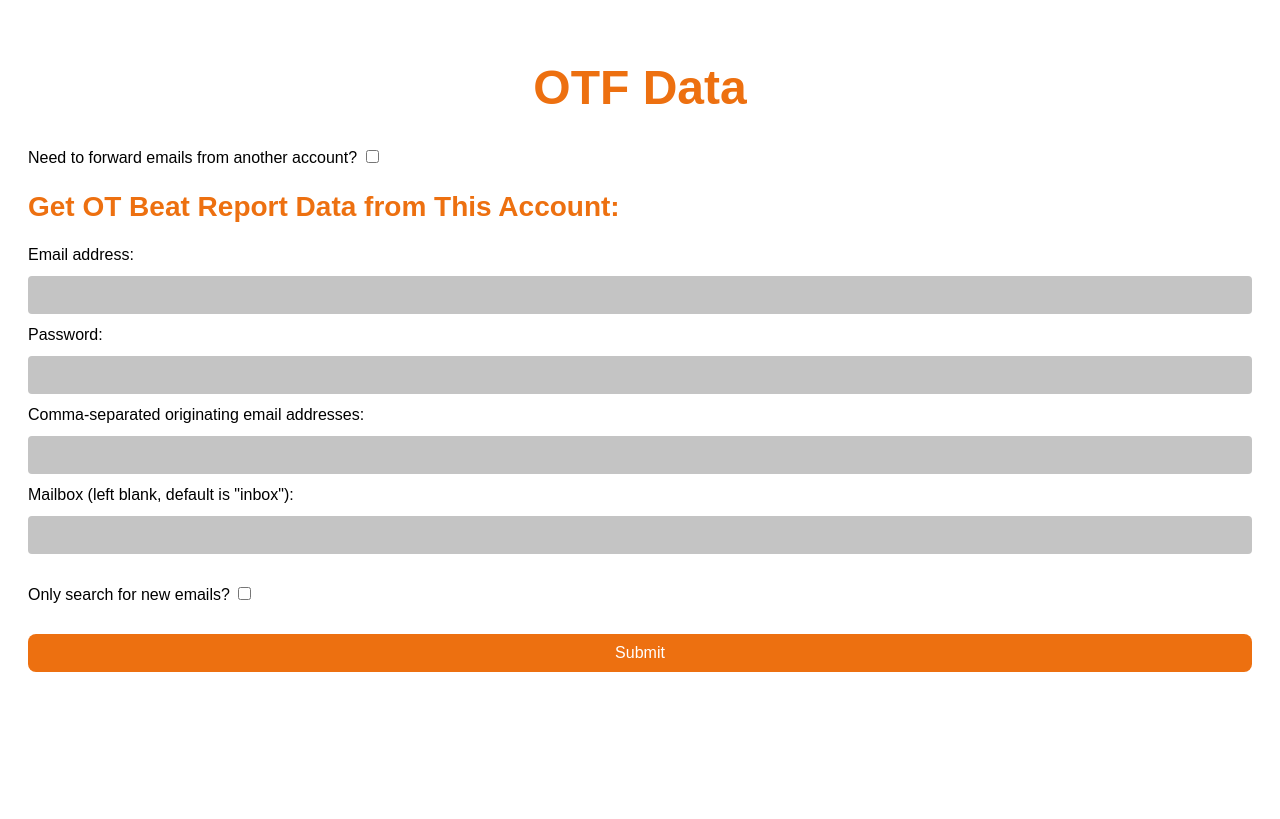
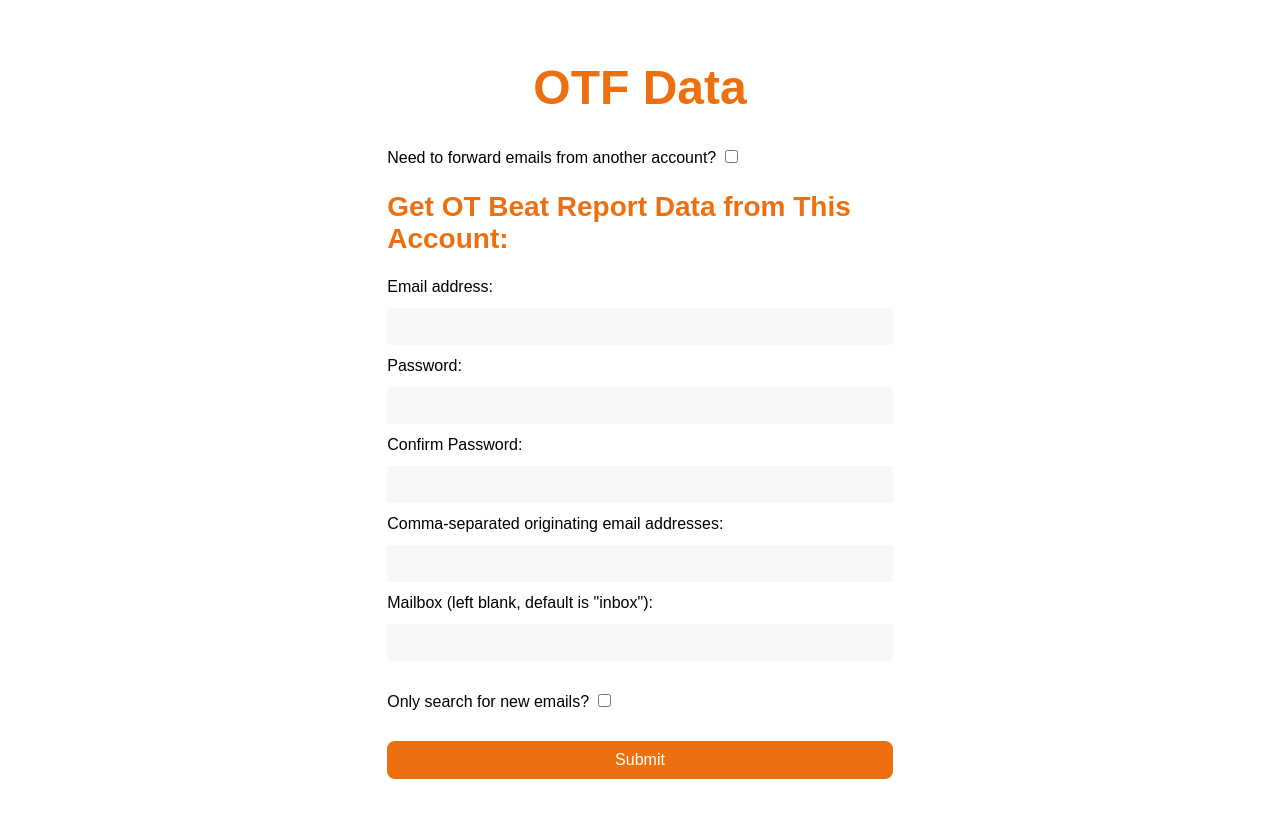
Before and after one commit to JimmyVanHout/otf_data, a Flask app: page /user_interface in a window 1280 px wide. Before the commit the page ends 672 px from the top, so only its background shows below. Run offline with Flask 2, Linux system fonts and the light colour scheme.

Commit message:
improved user interface

```diff
--- a/server/static/user_interface.css
+++ b/server/static/user_interface.css
@@ -15,27 +15,39 @@ label {
 }
 input[type=text] {
     width: 100%;
-    padding: 10px 16px;
+    padding: 8px 12px;
     margin: 12px 0px;
     border: none;
     box-sizing: border-box;
     border-radius: 4px;
-    background-color: #C4C4C4;
+    background-color: #F7F7F7;
     color: #ED7010;
     font-family: arial;
-    font-size: 16px;
+    font-size: 18px;
 }
-input[type=password] {
+input[type=email] {
     width: 100%;
-    padding: 10px 16px;
+    padding: 8px 12px;
     margin: 12px 0px;
     border: none;
     box-sizing: border-box;
     border-radius: 4px;
-    background-color: #C4C4C4;
+    background-color: #F7F7F7;
     color: #ED7010;
     font-family: arial;
-    font-size: 16px;
+    font-size: 18px;
+}
+input[type=password] {
+    width: 100%;
+    padding: 8px 12px;
+    margin: 12px 0px;
+    border: none;
+    box-sizing: border-box;
+    border-radius: 4px;
+    background-color: #F7F7F7;
+    color: #ED7010;
+    font-family: arial;
+    font-size: 18px;
 }
 input[type=submit] {
     width: 100%;
@@ -54,7 +66,14 @@ input[type=submit]:hover {
     background-color: #DC7322;
     color: white;
 }
-.input_form_div {
+.error_message {
+    color: red;
+    font-family: arial;
+    font-size: 16px;
+}
+#input_form_div {
     background-color: white;
     padding: 20px;
+    width: 40%;
+    margin: auto;
 }
--- a/server/static/user_interface.js
+++ b/server/static/user_interface.js
@@ -1,9 +1,9 @@
 function displayOnCheck(checkbox) {
     let div = document.getElementById("forwarding_input");
     if (checkbox.checked) {
-        let ids = ["forwarding_email_address", "forwarding_password", "forwarding_receiving_email_address", "forwarding_mailbox"];
-        let descriptions = ["Enter email address of forwarding account: ", "Enter password of forwarding account: ", "Enter receiving email address: ", "Enter mailbox to search (left blank, default is inbox): "];
-        let input_types = ["text", "password", "text", "text"];
+        let ids = ["forwarding_email_address", "forwarding_password", "forwarding_confirm_password", "forwarding_receiving_email_address", "forwarding_mailbox"];
+        let descriptions = ["Enter email address of forwarding account: ", "Enter password of forwarding account: ", "Confirm password of forwarding account: ", "Enter receiving email address: ", "Enter mailbox to search (left blank, default is inbox): "];
+        let input_types = ["email", "password", "password", "email", "text"];
         h2 = document.createElement("h2");
         h2.id = "forwarding_heading";
         h2.innerText = "One-Time Forwarding of All Past OT Beat Report Emails from This Account:";
@@ -15,6 +15,7 @@ function displayOnCheck(checkbox) {
             input.id = ids[i];
             label = document.createElement("label");
             label.for = input.id;
+            label.id = input.id.concat("_label");
             label.innerText = descriptions[i];
             div.appendChild(label);
             div.appendChild(input);
@@ -30,3 +31,36 @@ function displayOnCheck(checkbox) {
         h2.innerText = "Get OT Beat Report Data from This Account:";
     }
 }
+
+function checkPasswordsMatch(password_id, confirm_password_id, error_message, error_id) {
+    let password = document.getElementById(password_id);
+    let confirm_password = document.getElementById(confirm_password_id);
+    let div = document.getElementById("above_submit");
+    if (password.value != confirm_password.value) {
+        if (Array.from(div.children).filter(child => child.id == error_id).length == 0) {
+            let p = document.createElement("p");
+            p.className = "error_message";
+            p.innerText = error_message;
+            p.id = error_id;
+            div.appendChild(p);
+        }
+        console.log(password.value);
+        console.log(confirm_password.value);
+        return false;
+    } else {
+        let p = document.getElementById(error_id);
+        div.children[Array.from(div.children).indexOf(p)].remove();
+        console.log(true);
+        return true;
+    }
+}
+
+function checkAllPasswordsMatch() {
+    let forwarding_password = document.getElementById("forwarding_password");
+    let forwarding_passwords_match = true;
+    if (forwarding_password) {
+        forwarding_passwords_match = checkPasswordsMatch("forwarding_password", "forwarding_confirm_password", "Passwords for account to forward messages from do not match.", "forwarding_passwords_error");
+    }
+    let searching_passwords_match = checkPasswordsMatch("password", "confirm_password", "Passwords for account to get OT data from do not match.", "searching_passwords_error");
+    return forwarding_passwords_match && searching_passwords_match;
+}
--- a/server/templates/user_interface.html
+++ b/server/templates/user_interface.html
@@ -9,9 +9,9 @@
         </title>
     </head>
     <body>
-        <div class="input_form_div">
+        <div id="input_form_div">
+            <form id="user_input_form" action="{{ url_for('user_interface') }}" method="post" onSubmit="return checkAllPasswordsMatch();">
                 <h1>OTF Data</h1>
-            <form id="user_input_form" action="{{ url_for('user_interface') }}" method="post">
                 <label for="should_forward">
                     Need to forward emails from another account?
                 </label>
@@ -20,23 +20,25 @@
                 </div>
                 <div id="searching_input">
                     <h2 id="searching_heading">Get OT Beat Report Data from This Account:</h2>
-                    {% set elements = [("email_address", "Email address: ", "text"), ("password", "Password: ", "password"), ("originating_email_addresses", "Comma-separated originating email addresses: ", "text"), ("mailbox", "Mailbox (left blank, default is \"inbox\"):", "text")] %}
+                    {% set elements = [("email_address", "Email address: ", "email"), ("password", "Password: ", "password"), ("confirm_password", "Confirm Password: ", "password"), ("originating_email_addresses", "Comma-separated originating email addresses: ", "text"), ("mailbox", "Mailbox (left blank, default is \"inbox\"):", "text")] %}
                     {% for element in elements %}
-                    <label for="{{ element[0] }}" id="{{ element[0] }}">
+                    <label for="{{ element[0] }}" id="{{ element[0] }}_label">
                         {{ element[1] }}
                     </label>
                     <input type="{{ element[2] }}" id="{{ element[0] }}" name="{{ element[0] }}">
                     <br>
                     {% endfor %}
                     <br>
+                </div>
                 <label for="only_search_new">
                     Only search for new emails?
                 </label>
                 <input type="checkbox" id="only_search_new" name="only_search_new">
                 <br>
                 <br>
+                <div id="above_submit">
+                </div>
                 <input type="submit" id="submit_form">
-                </div>
             </form>
         </div>
     </body>
```
Lines whose indentation alone changed are shown as unchanged.
